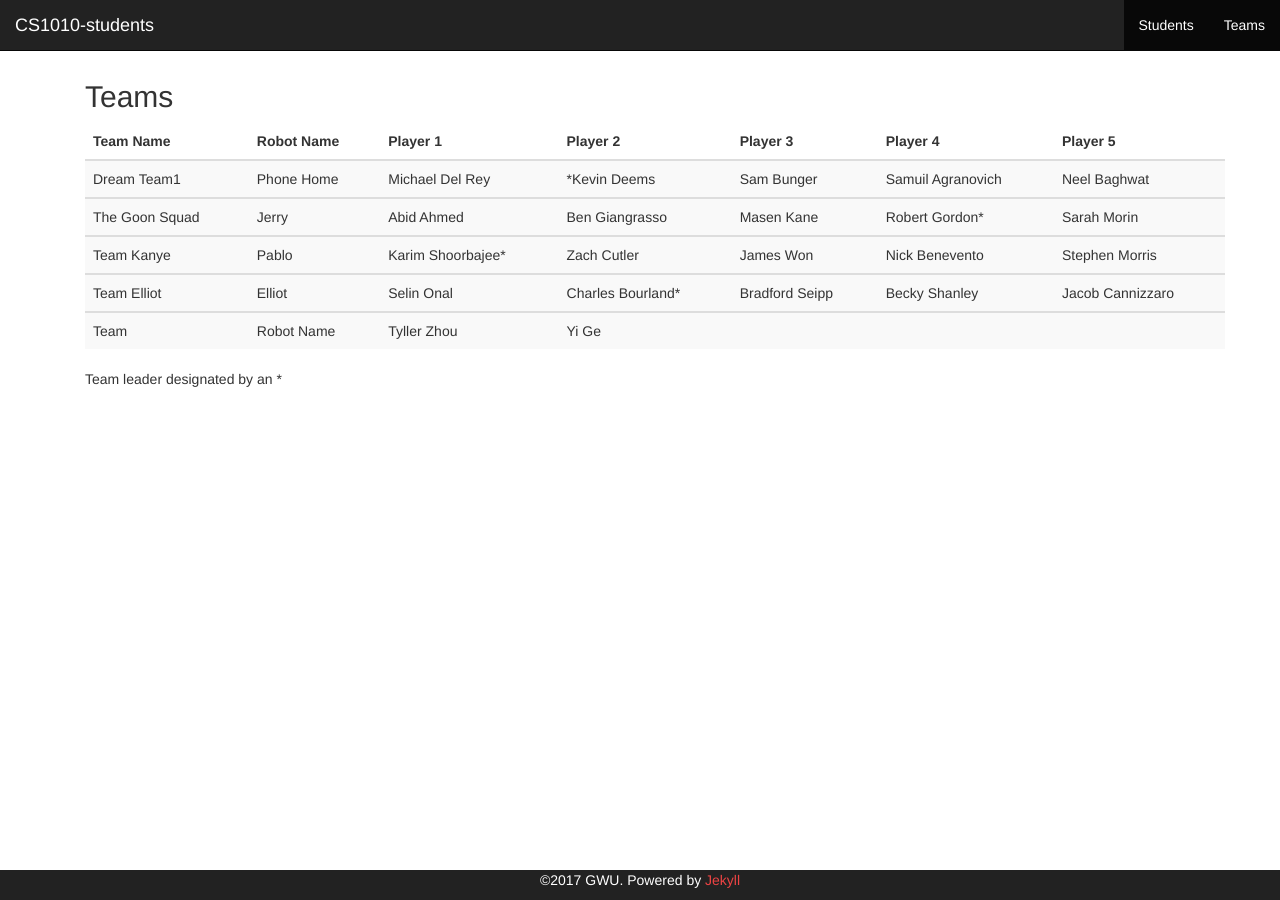
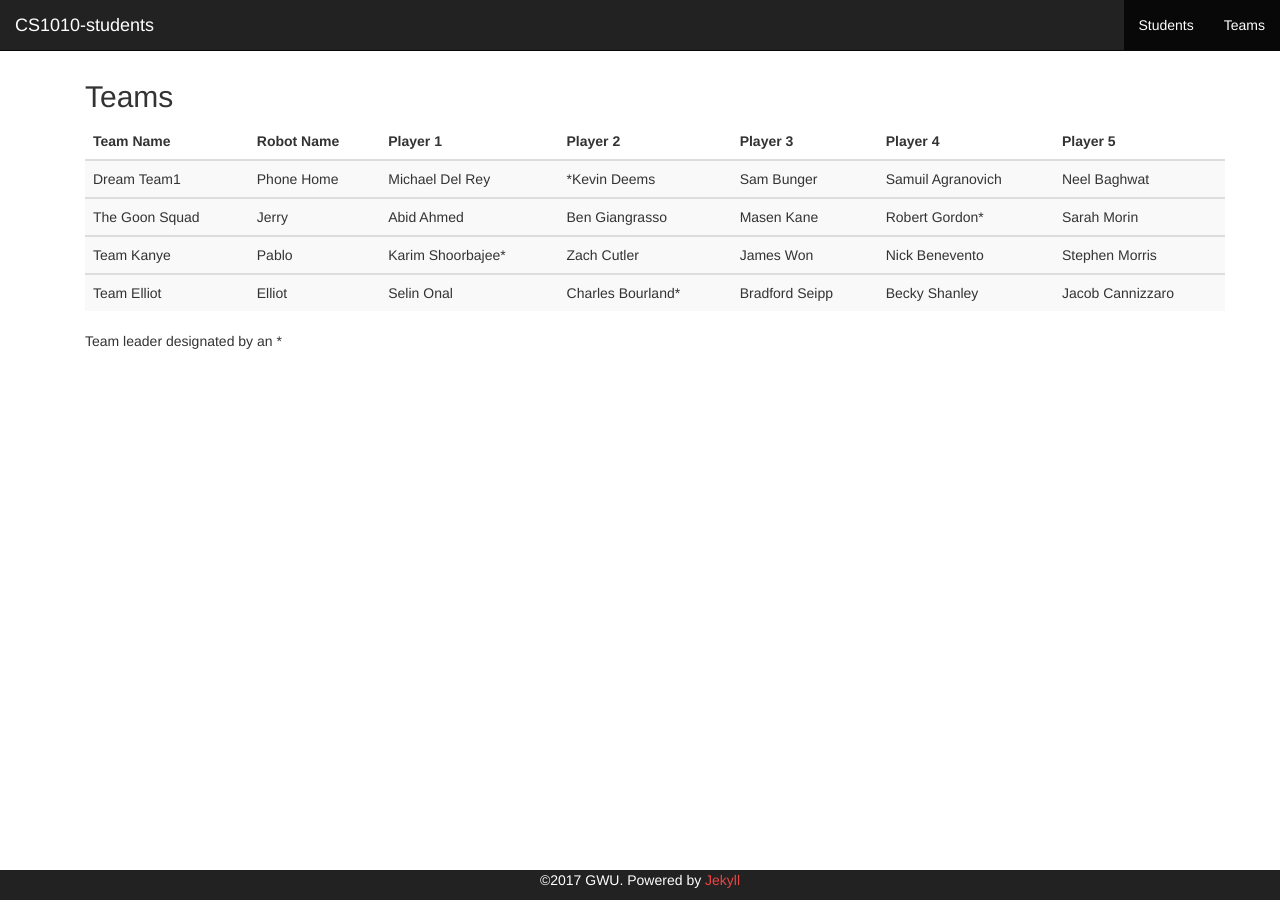
Before and after one commit to mdavidson022/CS1010-students, a Jekyll site: the page built from teams.html, in a window 1280 px wide. Built offline with Jekyll 4.4.1, drawn with Linux system fonts in a browser that asks for light colours.

Commit message:
Update teams.html

```diff
--- a/teams.html
+++ b/teams.html
@@ -71,17 +71,6 @@ layout: default
 			</tr>
 		</tbody>
 
-<tbody>
-			<tr>
-			  <td>Team </td>
-		      <td>Robot Name</td>
-			  <td>Tyller Zhou</td>
-			  <td>Yi Ge</td>
-			  <td></td>
-		          <td></td>
-			  <td></td>
-			</tr>
-		</tbody>
 
 	</table>
 </div>
```
